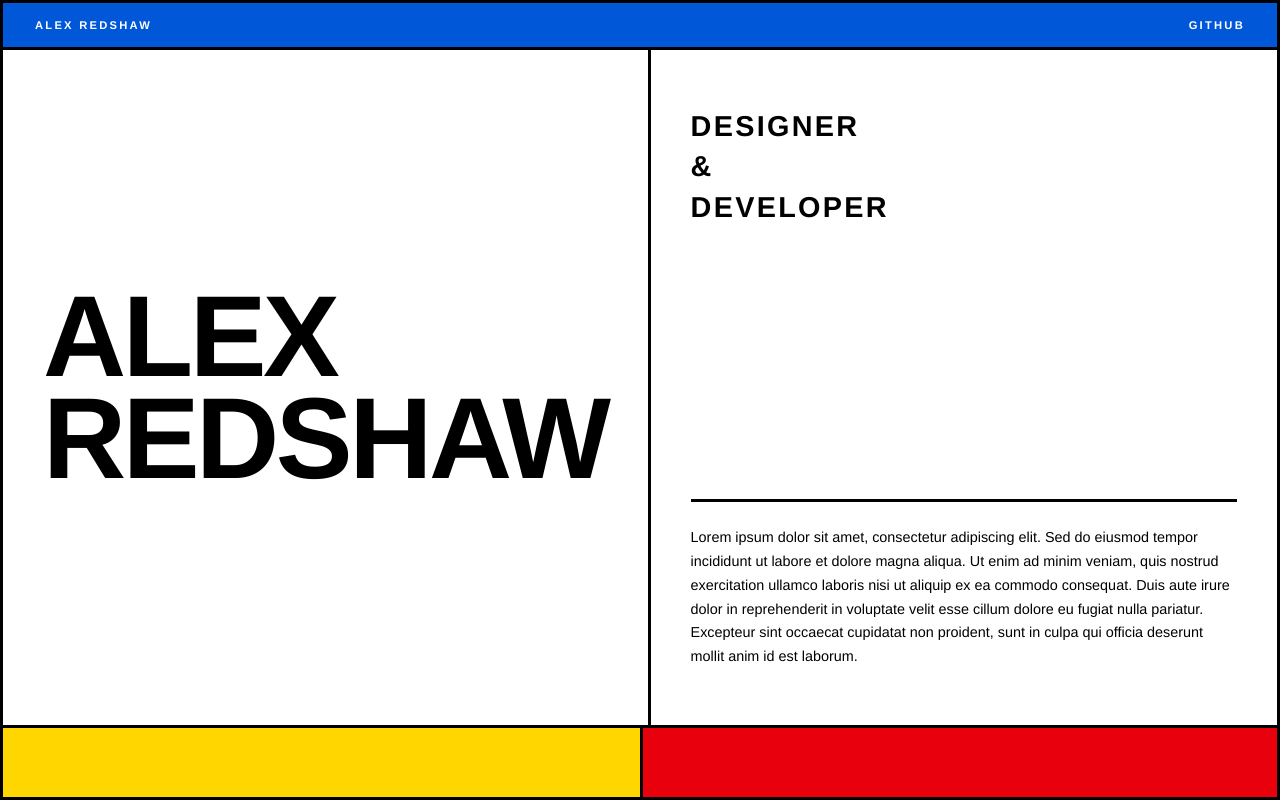
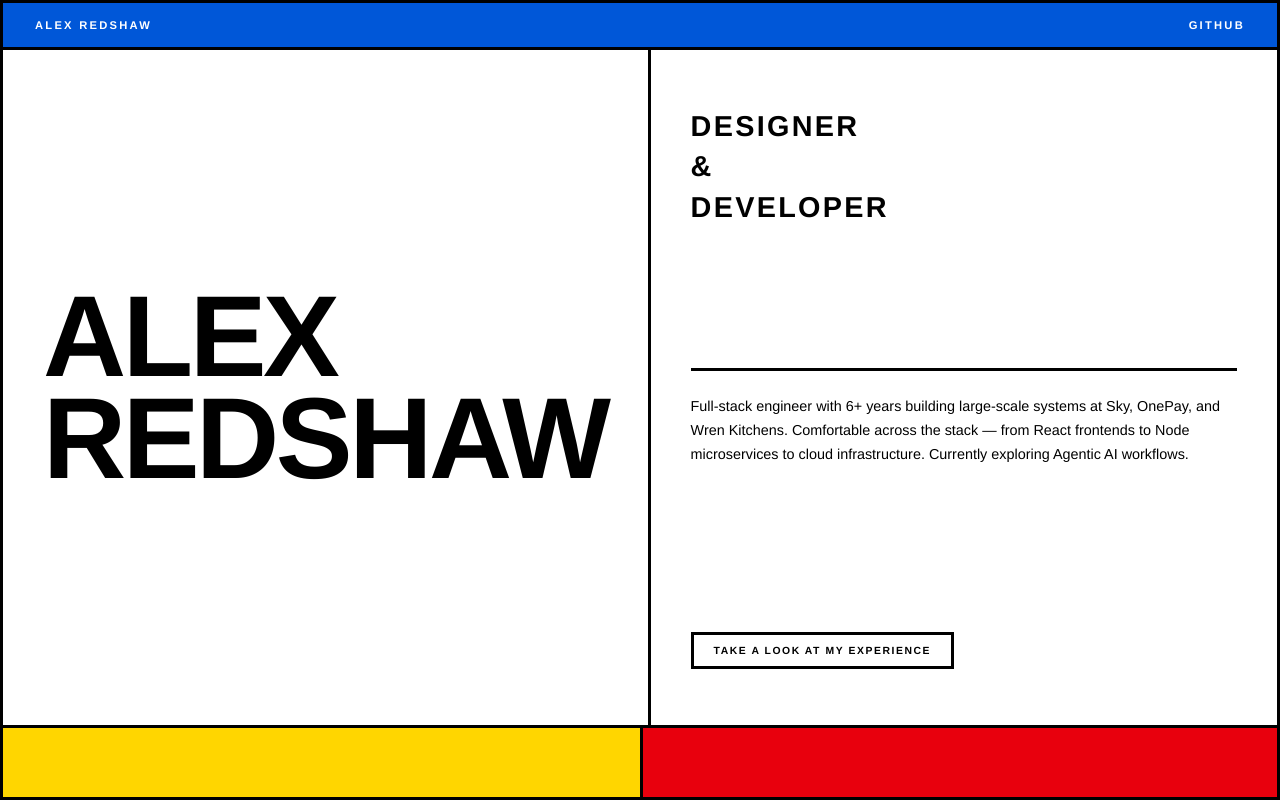
Before and after one commit to Helligon/alexredshaw.github.io, a React (Vite) app: page / in a window 1280 px wide. Built offline with nearby package versions, Linux system fonts and the light colour scheme.

Commit message:
feat: add real bio copy and CTA scroll button

```diff
--- a/src/App.css
+++ b/src/App.css
@@ -106,3 +106,25 @@ body {
 
 .footer-block--yellow { background: var(--yellow); }
 .footer-block--red    { background: var(--red); border-left: var(--border); }
+
+/* CTA Button */
+.cta-btn {
+  margin-top: 24px;
+  padding: 10px 20px;
+  font-family: 'Helvetica Neue', Helvetica, Arial, sans-serif;
+  font-size: 0.65rem;
+  font-weight: 700;
+  letter-spacing: 0.15em;
+  text-transform: uppercase;
+  background: transparent;
+  color: var(--black);
+  border: var(--border);
+  cursor: pointer;
+  align-self: flex-start;
+  transition: background 0.15s, color 0.15s;
+}
+
+.cta-btn:hover {
+  background: var(--black);
+  color: var(--white);
+}
--- a/src/App.jsx
+++ b/src/App.jsx
@@ -15,13 +15,14 @@ function App() {
         <div className="main-right">
           <p className="role">Designer<br />&amp;<br />Developer</p>
           <p className="intro">
-            Lorem ipsum dolor sit amet, consectetur adipiscing elit. Sed do eiusmod tempor
-            incididunt ut labore et dolore magna aliqua. Ut enim ad minim veniam, quis nostrud
-            exercitation ullamco laboris nisi ut aliquip ex ea commodo consequat. Duis aute irure
-            dolor in reprehenderit in voluptate velit esse cillum dolore eu fugiat nulla pariatur.
-            Excepteur sint occaecat cupidatat non proident, sunt in culpa qui officia deserunt
-            mollit anim id est laborum.
+            Full-stack engineer with 6+ years building large-scale systems at Sky, OnePay, and Wren Kitchens. Comfortable across the stack — from React frontends to Node microservices to cloud infrastructure. Currently exploring Agentic AI workflows.
           </p>
+          <button
+            className="cta-btn"
+            onClick={() => document.getElementById('timeline').scrollIntoView({ behavior: 'smooth' })}
+          >
+            Take a look at my experience
+          </button>
         </div>
       </main>
 
```
